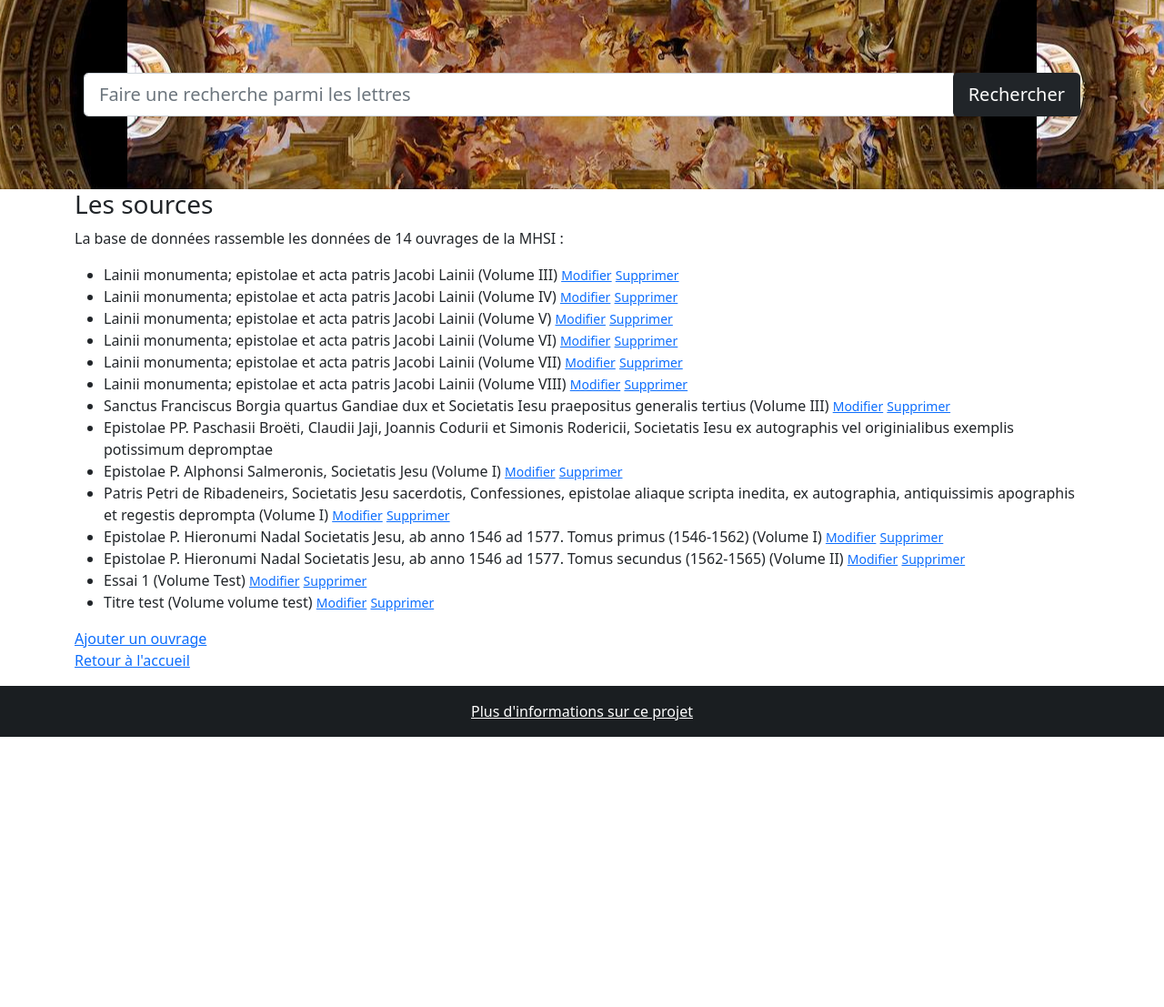
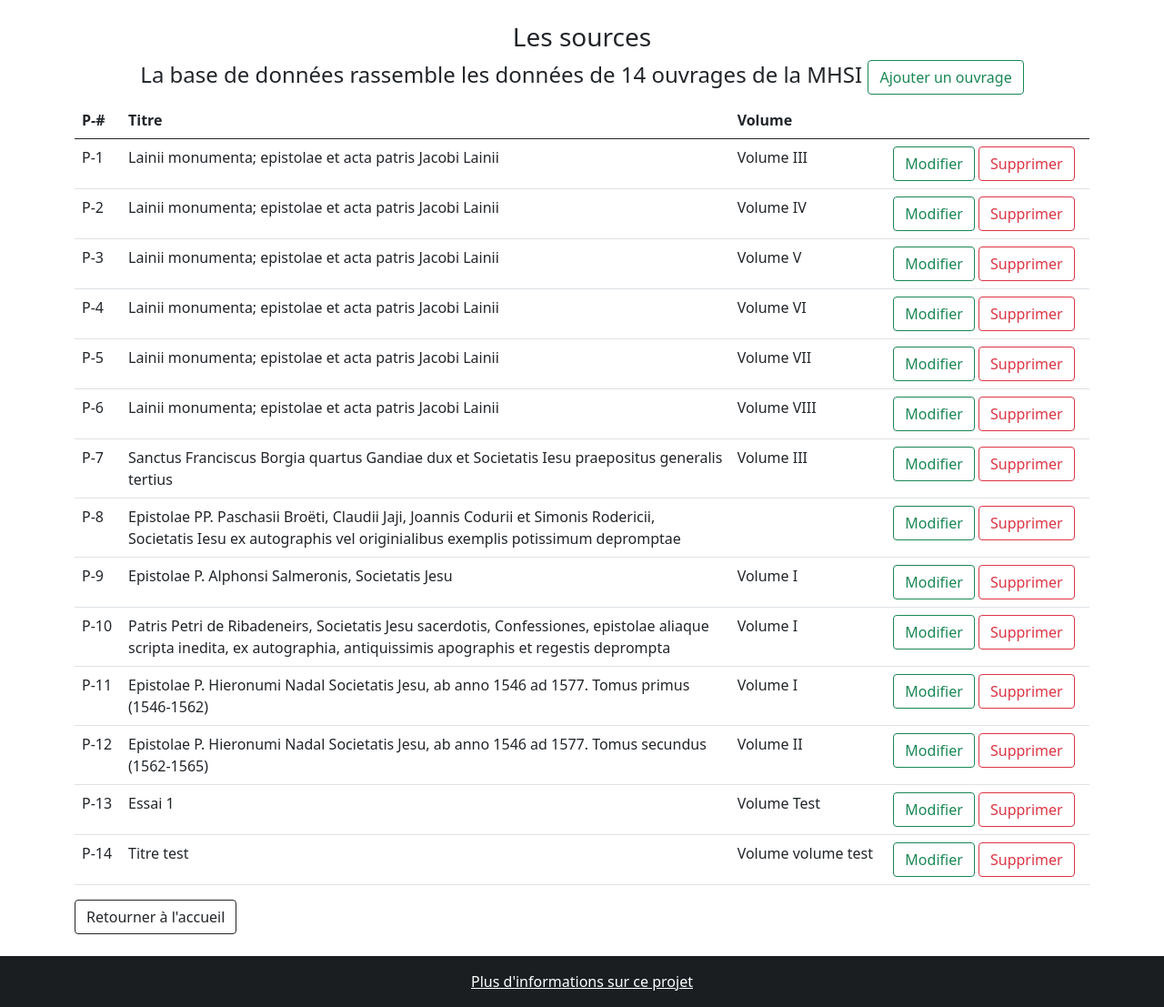
Before and after one commit to D0riane/correspondance_Lainez, a Flask app: page /publications in a window 1280 px wide. Shown: the part 92-1199 px from the top of the page at 91% size. Before the commit the page ends 902 px from the top, so only its background shows below. Run offline with Flask 2, Linux system fonts and the light colour scheme; a user stored in the database is signed in; data comes from the database, SQL or seed files in the repository; some libraries are stand-ins or nearby versions.

Commit message:
Modifications affichage

```diff
--- a/correspondance/templates/pages/lettre_creation.html
+++ b/correspondance/templates/pages/lettre_creation.html
@@ -1,10 +1,8 @@
 {% extends "conteneur.html" %}
 
 {% block titre %}
-
+    | Ajouter une lettre
 {% endblock %}
-
-
 
 {% block corps %}
 
--- a/correspondance/templates/pages/lettre_edition.html
+++ b/correspondance/templates/pages/lettre_edition.html
@@ -1,10 +1,8 @@
 {% extends "conteneur.html" %}
 
 {% block titre %}
-
+    | Editer la lettre {{lettre_modifiee.lettre_id}}
 {% endblock %}
-
-
 
 {% block corps %}
 
--- a/correspondance/templates/pages/lettre_suppression.html
+++ b/correspondance/templates/pages/lettre_suppression.html
@@ -1,6 +1,8 @@
 {% extends "conteneur.html" %}
 
-{% block titre %}| Suppression d'une lettre{%endblock%}
+{% block titre %}
+| Suppression de la lettre {{lettre.lettre_id}}
+{%endblock%}
 
 {% block corps %}
 <br/>
--- a/correspondance/templates/pages/publication_creation.html
+++ b/correspondance/templates/pages/publication_creation.html
@@ -1,4 +1,8 @@
 {% extends "conteneur.html" %}
+
+{% block titre %}
+    | Ajout d'un ouvrage
+{% endblock %}
 
 {% block corps %}
 
--- a/correspondance/templates/pages/publication_edition.html
+++ b/correspondance/templates/pages/publication_edition.html
@@ -1,4 +1,8 @@
 {% extends "conteneur.html" %}
+
+{% block titre %}
+    | Edition de l'ouvrage {{publication_modifiee.publication_id}}
+{% endblock %}
 
 {% block corps %}
 
--- a/correspondance/templates/pages/publication_suppression.html
+++ b/correspondance/templates/pages/publication_suppression.html
@@ -1,4 +1,8 @@
 {% extends "conteneur.html" %}
+
+{% block titre %}
+| Suppression de l'ouvrage {{publication.publication_id}}
+{%endblock%}
 
 {% block corps %}
 <br/>
--- a/correspondance/templates/pages/publications.html
+++ b/correspondance/templates/pages/publications.html
@@ -1,35 +1,60 @@
 {% extends "conteneur.html" %}
 
-{% block afternav %}
-    {% include "partials/recherche.html" %}
-{%endblock%}
+{% block titre %}
+    | Les sources
+{% endblock %}
 
 {%block corps%}
-<h3>Les sources</h3>
+<div>
+        <br/>
+        <h3 class="text-center">Les sources</h3>
+
         {% if publications %}
-        <p>La base de données rassemble les données de {{publications|length}} ouvrages de la MHSI :
-        <ul>
-        {% for publication in publications %}
-        <li>
-                {{publication.publication_titre}}
-                {% if publication.publication_volume %}
-                (Volume {{publication.publication_volume}})
-                {% if current_user.is_authenticated %}
-                <small><a href={{url_for('edition_publication',publication_id=publication.publication_id)}}>Modifier</a></small>
-                <small><a href={{url_for('suppression_publication',publication_id=publication.publication_id)}}>Supprimer</a></small>
-                {% endif %}
-                {% endif %}
-        </li>
-        {% endfor %}
-        </ul>
+        <h4 class="text-center" >La base de données rassemble les données de {{publications|length}} ouvrages de la MHSI
 
-        </p>
+        {% if current_user.is_authenticated %}
+        <a class="btn btn-outline-success" role="button" href="{{url_for('publication_creation')}}">Ajouter un ouvrage</a>
+        {% endif %}
+        </h4>
+
+</div>
+
+        <table class="table">
+                <thead>
+                        <tr>
+                                <th>P-#</th>
+                                <th>Titre</th>
+                                <th>Volume</th>
+                                <th></th>
+                        </tr>
+                </thead>
+                <tbody>
+                {% for publication in publications %}
+                <tr>
+                        <td> P-{{publication.publication_id}}</td>
+                        <td width=60% > {{publication.publication_titre}} </td>
+
+                        <td> {% if publication.publication_volume %}
+                         Volume {{publication.publication_volume}}
+                        {% endif %}
+                        </td>
+                        <td>
+                        {% if current_user.is_authenticated %}
+                        <a class="btn btn-outline-success" role="button" href={{url_for('edition_publication',publication_id=publication.publication_id)}}>Modifier</a>
+                        <a class="btn btn-outline-danger" role="button" href={{url_for('suppression_publication',publication_id=publication.publication_id)}}>Supprimer</a>
+                        {% endif %}
+                        </td>
+                </tr>
+                {% endfor %}
+                </tbody>
+        </table>
         {% else %}
         <p>La base de données est en cours de constitution</p>
         {% endif %}
-        {% if current_user.is_authenticated %}
-        <a href="{{url_for('publication_creation')}}">Ajouter un ouvrage</a>
-        {% endif %}
-        <p><a href="{{url_for('accueil')}}">Retour à l'accueil</a></p>
+
+<div>
+        <a class="btn btn-outline-dark" role="button" href="{{url_for('accueil')}}">Retourner à l'accueil</a>
+        </div>
+<br/>
 
 {%endblock%}
--- a/correspondance/templates/pages/source_ajouter.html
+++ b/correspondance/templates/pages/source_ajouter.html
@@ -1,4 +1,8 @@
 {% extends "conteneur.html" %}
+
+{% block titre %}
+    | Ajout d'une source (Lettre {{lettre.lettre_id}} )
+{% endblock %}
 
 {% block corps %}
 <h3>A quelle publication voulez vous relier cette lettre ? </h3>
--- a/correspondance/templates/pages/source_suppression.html
+++ b/correspondance/templates/pages/source_suppression.html
@@ -1,6 +1,6 @@
 {% extends "conteneur.html" %}
 
-{% block titre %}| Suppression source{%endblock%}
+{% block titre %}| Suppression d'une source (Lettre {{lettre.lettre_id}} ) {%endblock%}
 
 {% block corps %}
 <br/>
--- a/correspondance/templates/pages/transcription.html
+++ b/correspondance/templates/pages/transcription.html
@@ -1,4 +1,8 @@
 {% extends "conteneur.html" %}
+
+{% block titre %}
+    {%if transcription %}| Transcription {{transcription.transcription_id}} {% endif %}
+{% endblock %}
 
 {% block corps %}
 
--- a/correspondance/templates/pages/transcription_creation.html
+++ b/correspondance/templates/pages/transcription_creation.html
@@ -1,7 +1,7 @@
 {% extends "conteneur.html" %}
 
 {% block titre %}
-Transcription
+| Ajout d'une transcription
 {% endblock %}
 
 {% block corps %}
--- a/correspondance/templates/pages/transcription_edition.html
+++ b/correspondance/templates/pages/transcription_edition.html
@@ -1,7 +1,7 @@
 {% extends "conteneur.html" %}
 
 {% block titre %}
-Transcription
+| Edition de la transcription {{transcription_a_modifier.transcription_id}}
 {% endblock %}
 
 {% block corps %}
--- a/correspondance/templates/pages/transcription_suppression.html
+++ b/correspondance/templates/pages/transcription_suppression.html
@@ -1,6 +1,6 @@
 {% extends "conteneur.html" %}
 
-{% block titre %}Suppression d'une transcription{%endblock%}
+{% block titre %} | Suppression de la transcription {{transcription.transcription_id}} {%endblock%}
 
 {% block corps %}
 <br/>
--- a/correspondance/templates/pages/transcriptions.html
+++ b/correspondance/templates/pages/transcriptions.html
@@ -1,6 +1,11 @@
 {% extends "conteneur.html" %}
 
+{% block titre %}
+    | Les transcription
+{% endblock %}
+
 {%block corps%}
+<h3 class="text-center">Les transcriptions</h3>
 
     {% if transcriptions %}
 
```
Also changed, not shown: correspondance/templates/pages/accueil.html (+31 -16 lines), correspondance/templates/pages/lettre.html (+6 -5 lines), correspondance/templates/pages/lettres.html (+11 -1 lines), correspondance/templates/pages/projet.html (added, +44 -0 lines).
